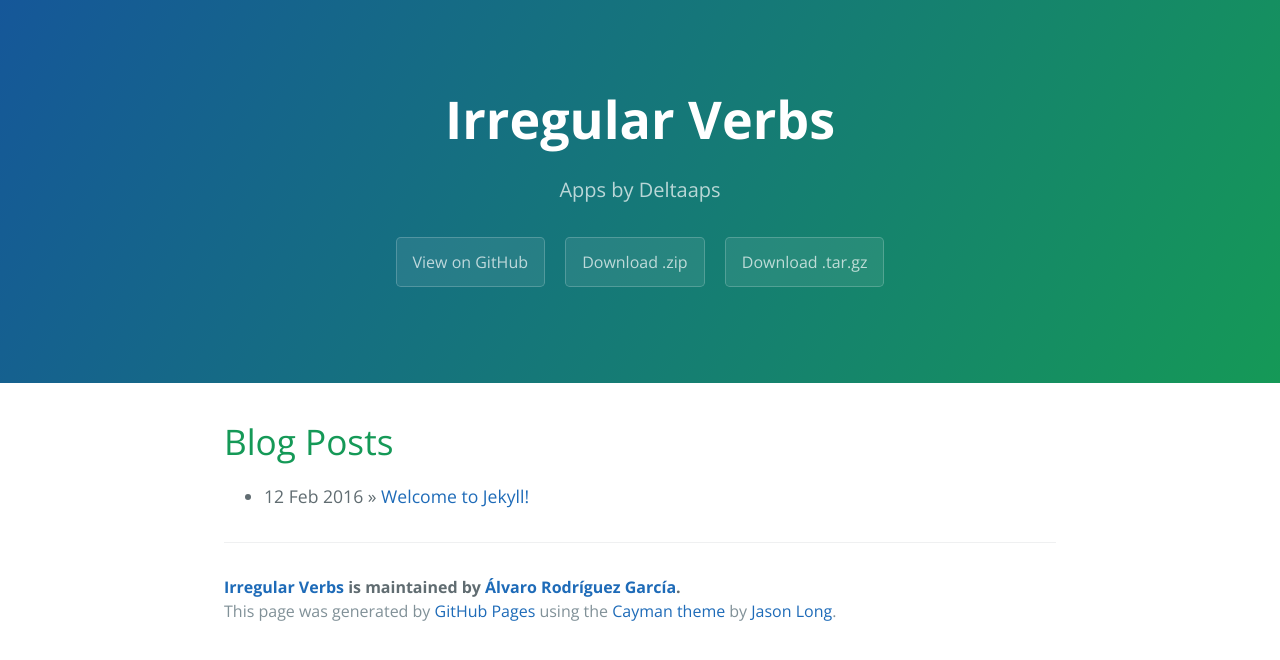
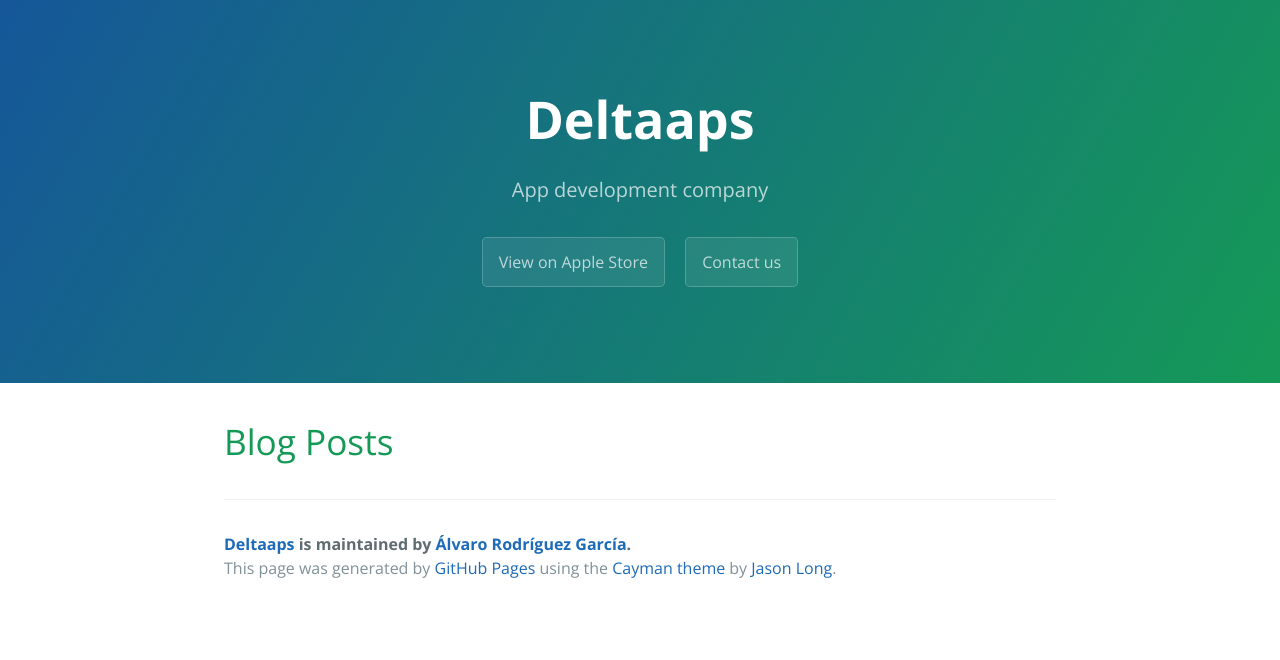
Before and after one commit to alvarorgtr/alvarorgtr.github.io, a Jekyll site: the page built from index.html, in a window 1280 px wide. Shown: the top 660 px of the page. Built offline with Jekyll 4.4.1, drawn with Linux system fonts in a browser that asks for light colours; the list of posts is cut into pages by our own code.

Commit message:
Customized

```diff
--- a/_config.yml
+++ b/_config.yml
@@ -1,6 +1,6 @@
 # Setup
-title:        Irregular Verbs
-tagline:      Apps by Deltaaps
+title:        Deltaaps
+tagline:      App development company
 baseurl:      ""
 paginate:     1
 
--- a/_includes/page-header.html
+++ b/_includes/page-header.html
@@ -1,7 +1,6 @@
 <section class="page-header">
   <h1 class="project-name">{{ site.title }}</h1>
   <h2 class="project-tagline">{{ site.tagline }}</h2>
-  <a href="#" class="btn">View on GitHub</a>
-  <a href="#" class="btn">Download .zip</a>
-  <a href="#" class="btn">Download .tar.gz</a>
+  <a href="https://itunes.apple.com/us/app/irregular-verbs-pro/id562751185" class="btn">View on Apple Store</a>
+  <a href="contact.html" class="btn">Contact us</a>
 </section>
```
Also changed, not shown: _posts/2016-02-12-sample-content.markdown (deleted, +0 -24 lines), _posts/IrregularVerbsEN.markdown (added, +8 -0 lines), contact.html (added, +11 -0 lines).
